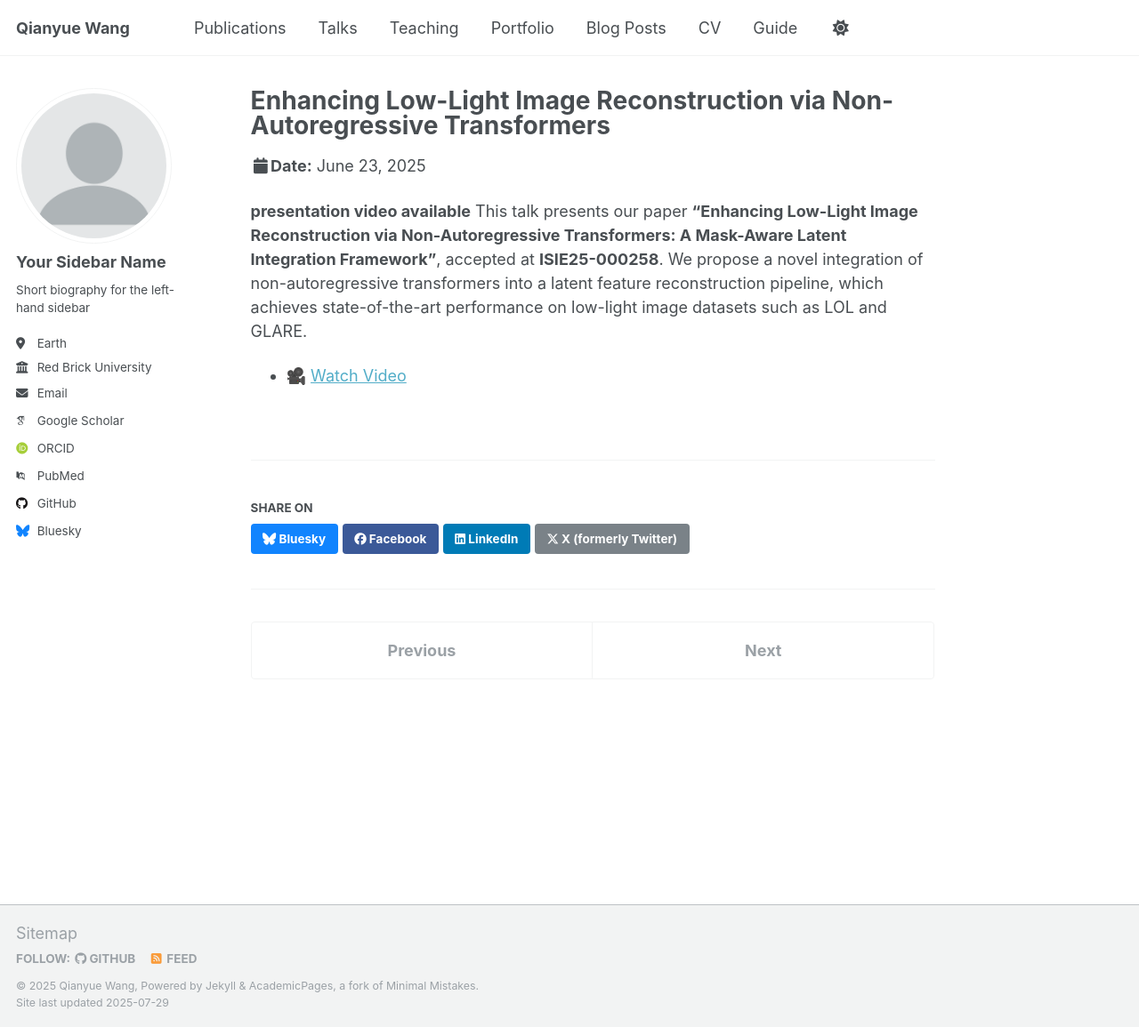
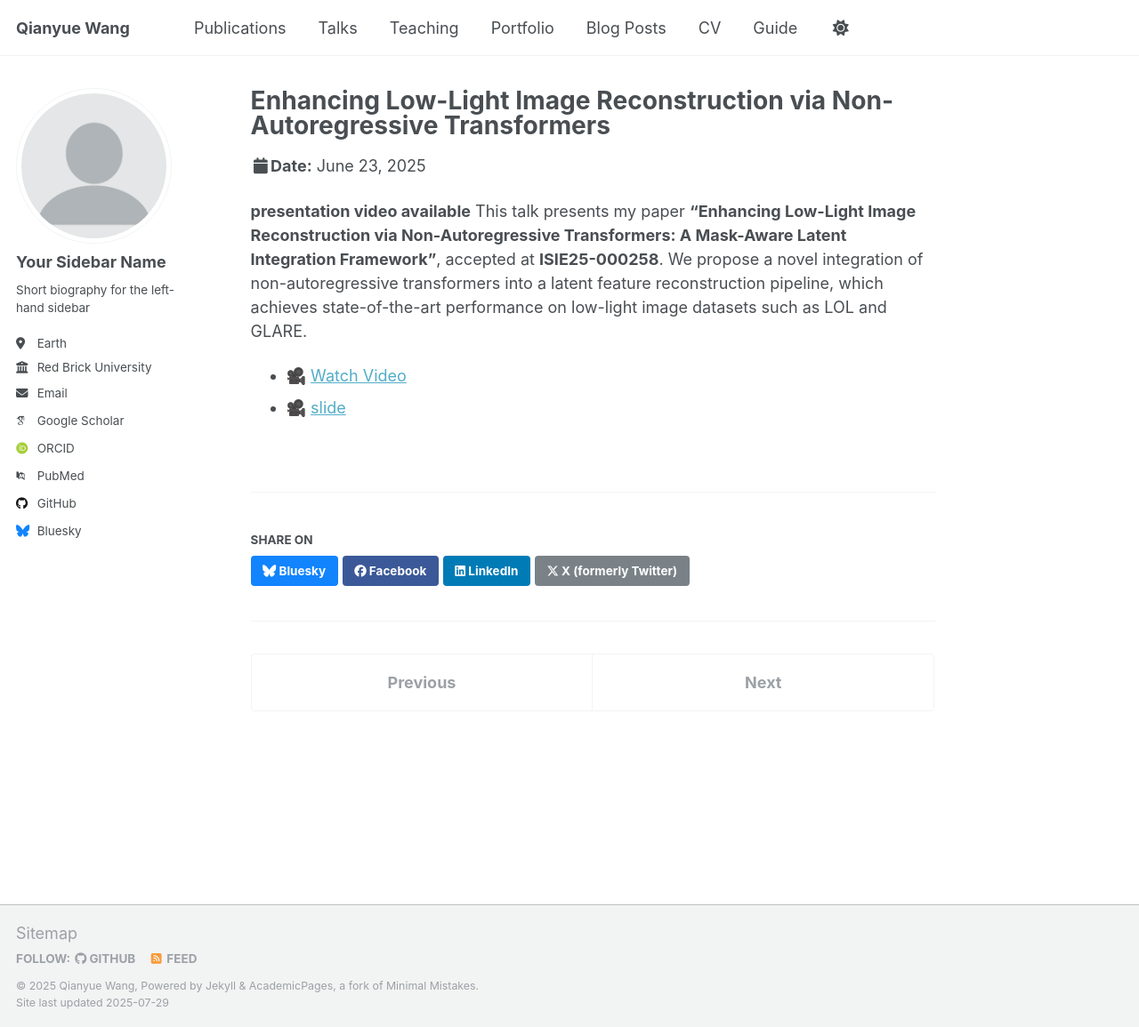
Before and after one commit to Wangq180/Qianyue-Wang.github.io, a Jekyll site: the page built from _talks/2012-03-01-talk-1.md, in a window 1280 px wide and 1155 px high. Shown: the whole window at 89% size. Built offline with Jekyll 4.4.1, drawn with Linux system fonts in a browser that asks for light colours; some web fonts are replaced; a script that is not in the unit is left out.

Commit message:
Update 2012-03-01-talk-1.md

```diff
--- a/_talks/2012-03-01-talk-1.md
+++ b/_talks/2012-03-01-talk-1.md
@@ -10,6 +10,7 @@ slidesurl: /files/ISIE25-NAT-LLIE-slides.pdf
 videourl: https://www.youtube.com/watch?v=LrjlW00kkws&t=1s&pp=ygUMcHJlc2VudGF0aW9u
 ---
 **presentation video available**
-This talk presents our paper **“Enhancing Low-Light Image Reconstruction via Non-Autoregressive Transformers: A Mask-Aware Latent Integration Framework”**, accepted at **ISIE25-000258**.
+This talk presents my paper **“Enhancing Low-Light Image Reconstruction via Non-Autoregressive Transformers: A Mask-Aware Latent Integration Framework”**, accepted at **ISIE25-000258**.
 We propose a novel integration of non-autoregressive transformers into a latent feature reconstruction pipeline, which achieves state-of-the-art performance on low-light image datasets such as LOL and GLARE.
 - 🎥 [Watch Video]({{ page.videourl }})
+- 🎥 [slide]({{ page.slidesurl }})
```
